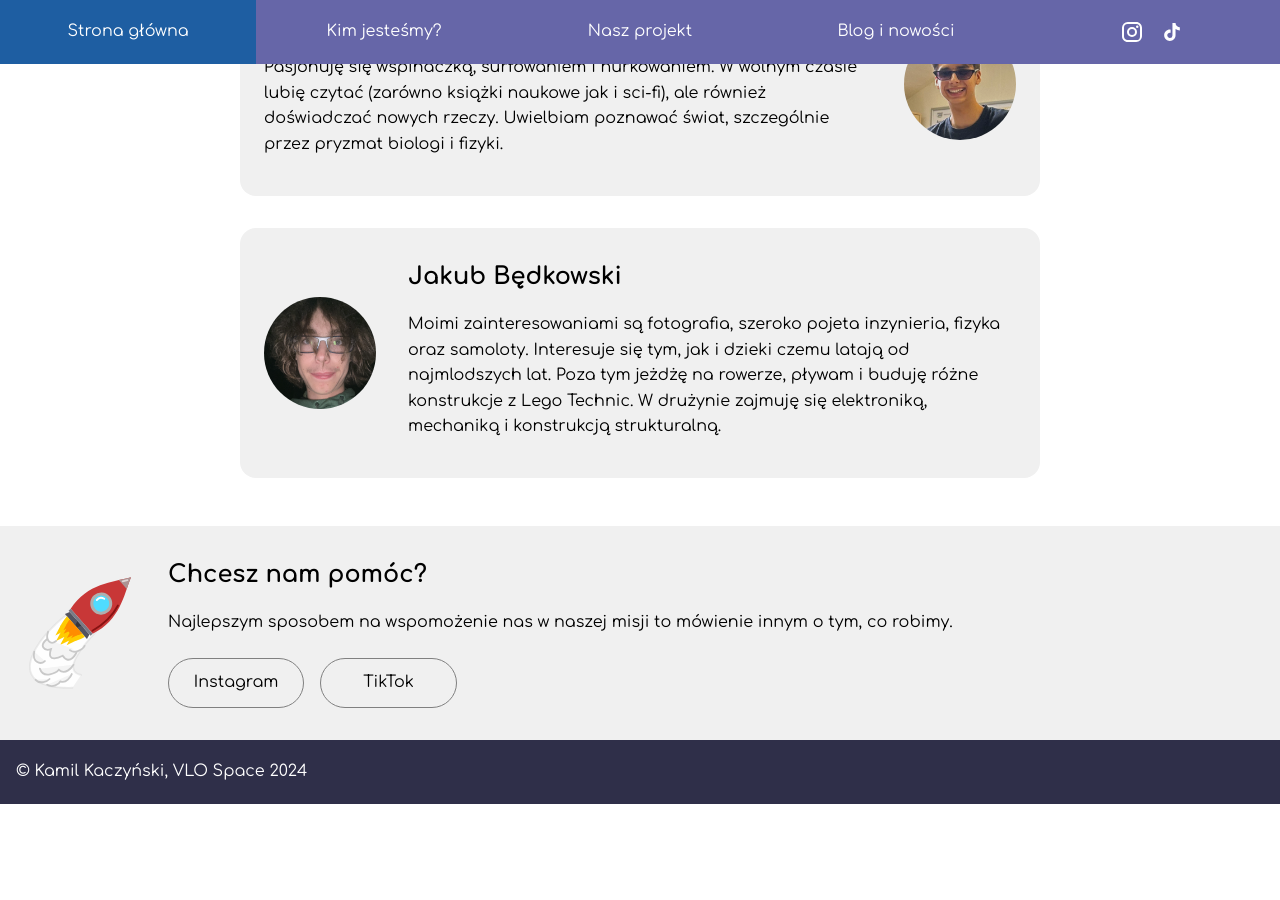
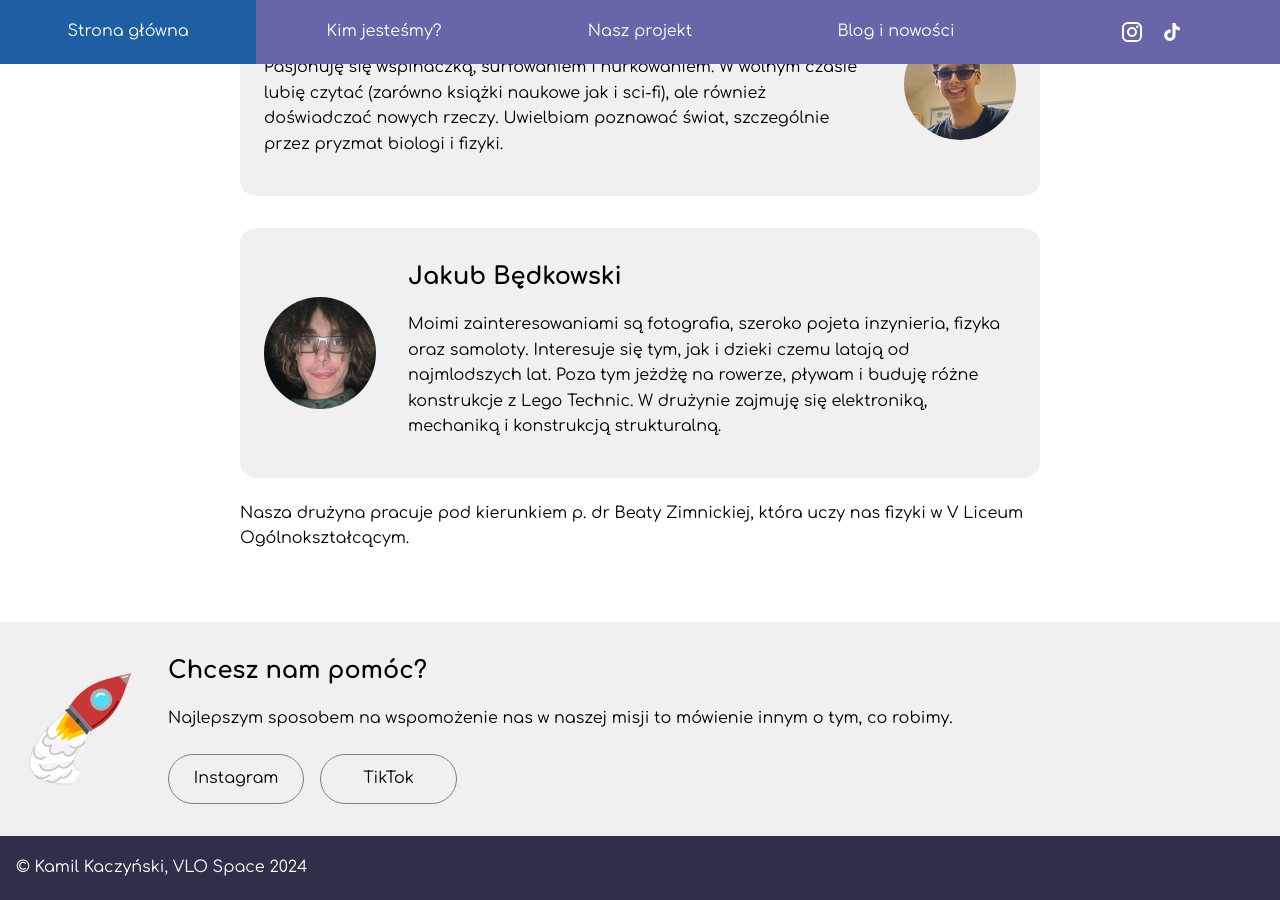
Before and after one commit to vlo-space/vlo-space.github.io, a Jekyll site: the page built from o-nas.md, in a window 1280 px wide and 900 px high, scrolled down 1641 px. Built offline with Jekyll 4.4.1, drawn with Linux system fonts in a browser that asks for light colours; before the commit the page ends 2445 px from its top, so only the background shows below that.

Commit message:
Update o-nas.md

```diff
--- a/o-nas.md
+++ b/o-nas.md
@@ -66,3 +66,5 @@ Jesteśmy grupą osób zainteresowanych technologią. Wszyscy chodzimy do V Lice
         </div>
     </div>
 </div>
+
+Nasza drużyna pracuje pod kierunkiem p. dr Beaty Zimnickiej, która uczy nas fizyki w V Liceum Ogólnokształcącym.
```
